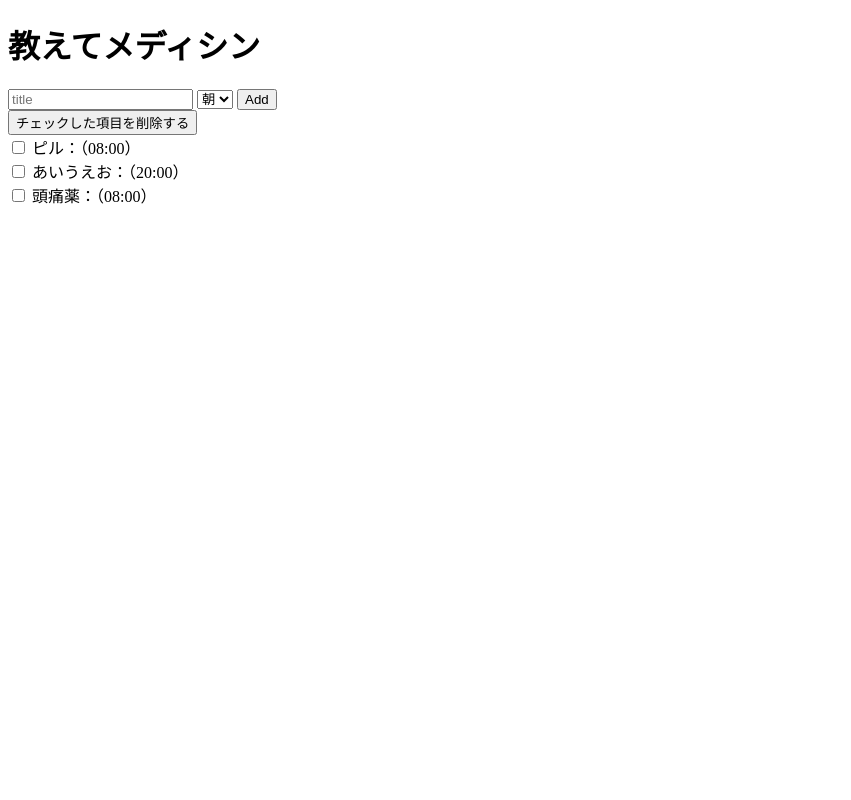
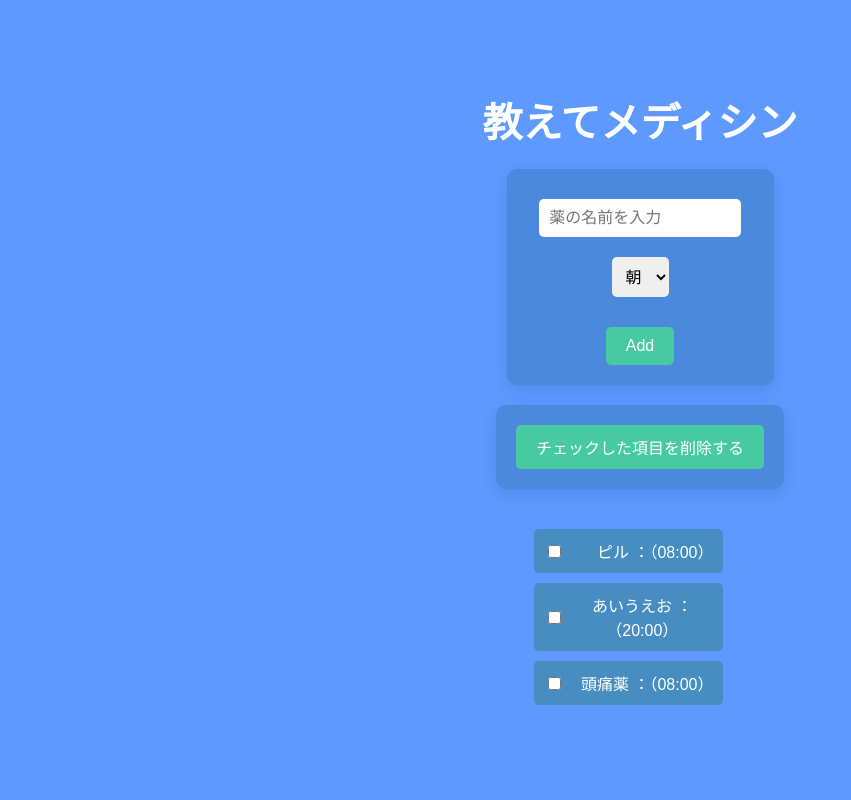
Before and after one commit to n000py/huckU2024, a Flask app: page / in a window 1280 px wide. Shown: the whole page, without its empty margins (0-851 px from the left). Run offline with Flask 3, Linux system fonts and the light colour scheme.

Commit message:
Update index.html

```diff
--- a/app/templates/index.html
+++ b/app/templates/index.html
@@ -1,30 +1,137 @@
 <!DOCTYPE html>
-<html>
+<html lang="ja">
     <head>
+        <meta http-equiv="X-UA-Compatible" content="IE=edge" />
+        <meta name="viewport" content="width=device-width, initial-scale=1.0" />
         <title>tell me medicine</title>
+        <style>
+            body {
+                color: white;
+                background-color: #5D99FF;
+                font-family: Arial, sans-serif;
+                margin: 0;
+                padding: 0;
+                display: flex;
+                justify-content: center;
+                align-items: center;
+                height: 100vh;
+                flex-direction: column;
+            }
+
+            .title h1 {
+                font-size: 2.5em;
+                margin-bottom: 20px;
+                text-align: center;
+            }
+
+            form {
+                display: flex;
+                flex-direction: column;
+                align-items: center;
+                background-color: #4A89DC;
+                padding: 20px;
+                border-radius: 10px;
+                box-shadow: 0 5px 15px rgba(0, 0, 0, 0.1);
+                margin-bottom: 20px;
+            }
+
+            input[type="text"], select {
+                padding: 10px;
+                margin: 10px 0;
+                font-size: 1em;
+                border-radius: 5px;
+                border: none;
+                width: 80%;
+                max-width: 400px;
+            }
+
+            input[type="submit"] {
+                background-color: #47C9A2;
+                color: white;
+                padding: 10px 20px;
+                font-size: 1em;
+                border: none;
+                border-radius: 5px;
+                cursor: pointer;
+                transition: background-color 0.3s ease;
+            }
+
+            input[type="submit"]:hover {
+                background-color: #3AA889;
+            }
+
+            .time select {
+                padding: 10px;
+                margin: 10px 0;
+                font-size: 1em;
+                border-radius: 5px;
+                width: 100%;
+                height: 40px;
+                max-width: 400px;
+            }
+
+            .add_botton {
+                margin-top: 20px;
+            }
+
+            .time div {
+                margin-bottom: 20px;
+            }
+
+            div {
+                text-align: center;
+            }
+
+            .medicine-list {
+                margin: 20px 0;
+            }
+
+            .medicine-list div {
+                background-color: #478DC1;
+                padding: 10px;
+                margin-bottom: 10px;
+                border-radius: 5px;
+                display: flex;
+                justify-content: space-between;
+                align-items: center;
+                width: 80%;
+                max-width: 400px;
+            }
+
+            .medicine-list div input[type="checkbox"] {
+                margin-right: 10px;
+            }
+        </style>
     </head>
     <body>
+        <div class="title">
             <h1>教えてメディシン</h1>
+        </div>
+
         <form action="/add" method="post">
-        <input type="text" name="title" placeholder="title">
-
+            <input type="text" name="title" placeholder="薬の名前を入力">
+            <div class="time">
                 <select name="MorN">
                     <option value="morning">朝</option>
                     <option value="night">夜</option>
                 </select>
-        <!--<input type="text" name="time" placeholder="time"> -->
+            </div>
+            <div class="add_botton">
                 <input type="submit" value="Add">
+            </div>
         </form>
 
         <form action="/delete" method="post" id="delete">
             <input type="submit" value="チェックした項目を削除する">
         </form>
 
+        <div class="medicine-list">
             {% for medicine in all_med %}
             <div>
-        <input type="checkbox" name="delete" form="delete" value={{medicine.id}}>
-        {{medicine.title}}：（{{medicine.time}}）
+                <input type="checkbox" name="delete" form="delete" value="{{medicine.id}}">
+                {{medicine.title}} ：（{{medicine.time}}）
             </div>
             {% endfor %}
+        </div>
     </body>
 </html>
```
Lines whose indentation alone changed are shown as unchanged.
